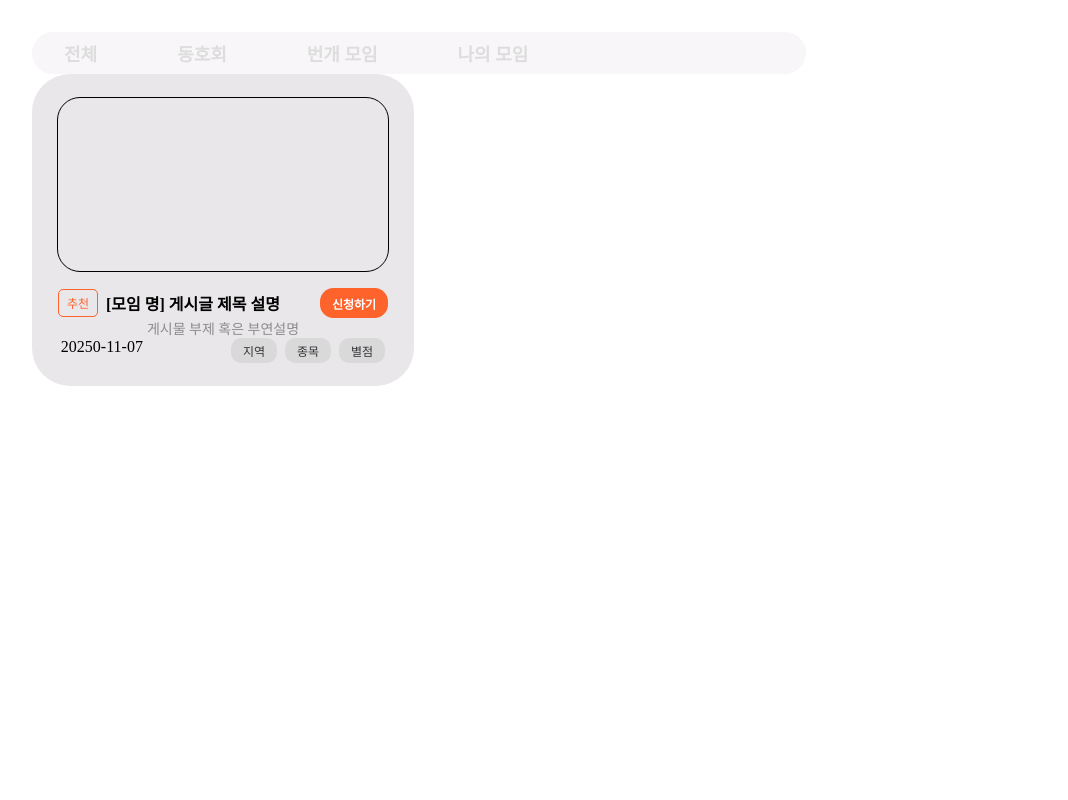
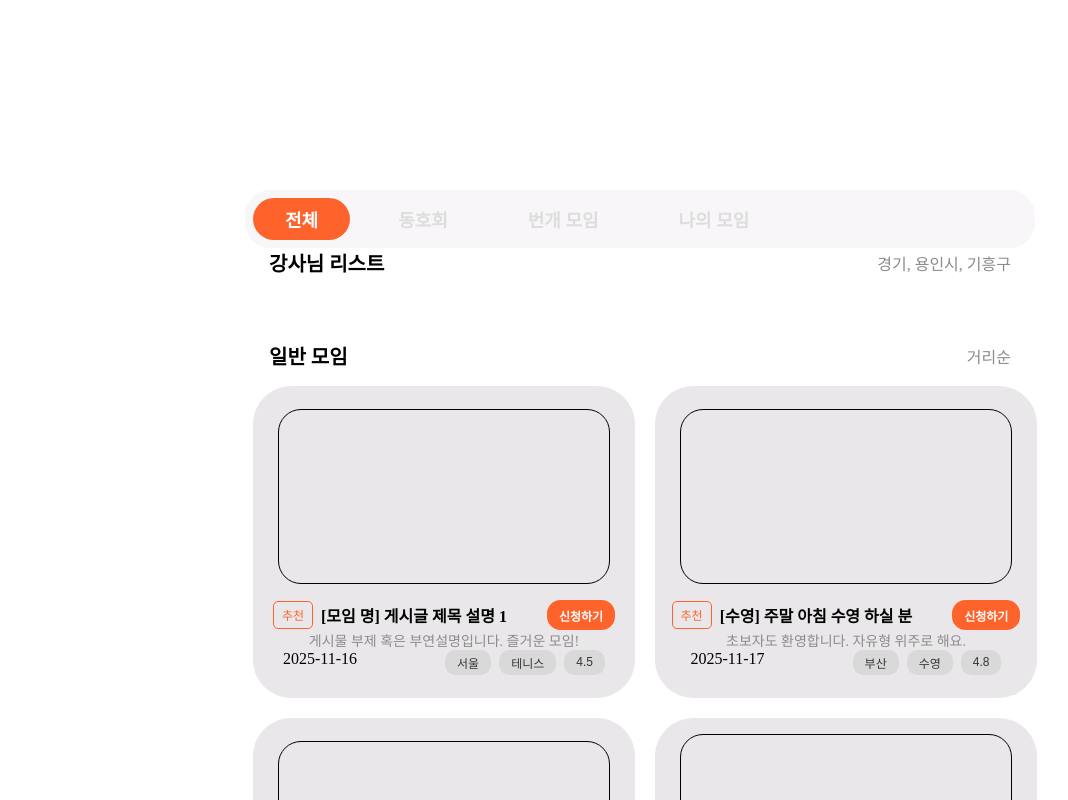
Before and after one commit to YeonWoojuice/sfit-frontend, a React (Vite) app: page / in a window 1280 px wide. Shown: the top 800 px of the page, without its empty margins (0-1068 px from the left). Built offline with nearby package versions, Linux system fonts and the light colour scheme.

Commit message:
add mainpage
메인 페이지 ui 구성

```diff
--- a/src/App.jsx
+++ b/src/App.jsx
@@ -1,12 +1,10 @@
 import "./App.css";
-import MeetingCard from "./componets/gathering/MeetingCard";
-import Tab from "./componets/main/Tab";
+import MainPage from "./pages/MainPage";
 
 function App() {
   return (
     <>
-      <Tab />
-      <MeetingCard />
+      <MainPage />
     </>
   );
 }
--- a/src/componets/gathering/MeetingCard.jsx
+++ b/src/componets/gathering/MeetingCard.jsx
@@ -8,11 +8,11 @@ const RequestButton = () => {
   return <button className={styles.requestBtn}>신청하기</button>;
 };
 
-const CategoryButton = ({ label }) => {
-  return <button className={styles.categoryBtn}>{label}</button>;
+const CategoryButton = ({ children }) => {
+  return <button className={styles.categoryBtn}>{children}</button>;
 };
 
-function MeetingCard() {
+function MeetingCard({ meeting }) {
   return (
     <div className={styles.container}>
       <div className={styles.img}></div>
@@ -21,19 +21,19 @@ function MeetingCard() {
         <div className={styles.contentHeader}>
           <div className={styles.leftBox}>
             <RecomandIcon />
-            <p className={styles.name}>[모임 명] 게시글 제목 설명</p>
+            <p className={styles.name}>{meeting.name}</p>
           </div>
           <RequestButton />
         </div>
-        <p className={styles.content}>게시물 부제 혹은 부연설명</p>
+        <p className={styles.content}>{meeting.description}</p>
       </div>
 
       <div className={styles.bottomBox}>
-        20250-11-07
+        {meeting.date}
         <div className={styles.btnBox}>
-          <CategoryButton label={"지역"} />
-          <CategoryButton label={"종목"} />
-          <CategoryButton label={"별점"} />
+          <CategoryButton>{meeting.region}</CategoryButton>
+          <CategoryButton>{meeting.sport}</CategoryButton>
+          <CategoryButton>{meeting.rating}</CategoryButton>
         </div>
       </div>
     </div>
--- a/src/componets/main/Tab.jsx
+++ b/src/componets/main/Tab.jsx
@@ -3,7 +3,7 @@ import styles from "../../styles/main/Tab.module.css";
 function Tab() {
   return (
     <div className={styles.container}>
-      <div className={styles.tabBtn}>전체</div>
+      <div className={`${styles.tabBtn} ${styles.active}`}>전체</div>
       <div className={styles.tabBtn}>동호회</div>
       <div className={styles.tabBtn}>번개 모임</div>
       <div className={styles.tabBtn}>나의 모임</div>
--- /dev/null
+++ b/src/pages/MainPage.jsx
@@ -0,0 +1,88 @@
+import styles from "../styles/main/MainPage.module.css";
+import Tab from "../componets/main/Tab";
+import MeetingCard from "../componets/gathering/MeetingCard";
+
+function MainPage() {
+  const mockMeetingData = [
+    {
+      id: 1,
+      name: "[모임 명] 게시글 제목 설명 1",
+      description: "게시물 부제 혹은 부연설명입니다. 즐거운 모임!",
+      date: "2025-11-16",
+      region: "서울",
+      sport: "테니스",
+      rating: 4.5,
+    },
+    {
+      id: 2,
+      name: "[수영] 주말 아침 수영 하실 분",
+      description: "초보자도 환영합니다. 자유형 위주로 해요.",
+      date: "2025-11-17",
+      region: "부산",
+      sport: "수영",
+      rating: 4.8,
+    },
+    {
+      id: 3,
+      name: "[농구] 저녁에 3v3 한게임!",
+      description: "한강 공원에서 가볍게 뛰실 분 구합니다.",
+      date: "2025-11-18",
+      region: "서울",
+      sport: "농구",
+      rating: 4.2,
+    },
+    {
+      id: 4,
+      name: "[클라이밍] 볼더링 같이 풀어요",
+      description: "더클라임 신논현점입니다. V3-V4 레벨.",
+      date: "2025-11-19",
+      region: "경기",
+      sport: "클라이밍",
+      rating: 4.9,
+    },
+    {
+      id: 5,
+      name: "[축구] 주말 오전 11:11 정규 게임",
+      description: "용병 구합니다! 포지션은 미드필더.",
+      date: "2025-11-20",
+      region: "인천",
+      sport: "축구",
+      rating: 4.6,
+    },
+    {
+      id: 6,
+      name: "[배드민턴] 초심자 대상 레슨 모임",
+      description: "라켓 없으셔도 대여 가능합니다.",
+      date: "2025-11-21",
+      region: "대구",
+      sport: "배드민턴",
+      rating: 4.7,
+    },
+  ];
+
+  return (
+    <div className={styles.container}>
+      <div className={styles.header}></div>
+      <Tab />
+      <div className={styles.insturctorSection}>
+        <div className={styles.sectionHeader}>
+          <h1 className={styles.sectionTitle}>강사님 리스트</h1>
+          <p className={styles.sort}>경기, 용인시, 기흥구</p>
+        </div>
+      </div>
+      <section className={styles.meetingSection}>
+        <div className={styles.sectionHeader}>
+          <h1 className={styles.sectionTitle}>일반 모임</h1>
+          <p className={styles.sort}>거리순</p>
+        </div>
+        <div className={styles.cardSection}>
+          {mockMeetingData.map((meeting) => (
+            <MeetingCard key={meeting.id} meeting={meeting} />
+          ))}
+        </div>
+      </section>
+    </div>
+  );
+}
+
+export default MainPage;
--- /dev/null
+++ b/src/styles/main/MainPage.module.css
@@ -0,0 +1,46 @@
+.container {
+  display: flex;
+  flex-direction: column;
+  justify-content: center;
+  align-items: center;
+}
+
+.header {
+  height: 110px;
+}
+
+.insturctorSection,
+.meetingSection {
+  width: 774px;
+}
+
+.meetingSection {
+  margin-top: 4rem;
+}
+
+.sectionHeader {
+  padding-inline: 1rem;
+
+  display: flex;
+  justify-content: space-between;
+  align-items: center;
+}
+
+.sectionTitle {
+  font-size: 20px;
+}
+
+.sort {
+  font-size: 1rem;
+  font-weight: 500;
+
+  color: #8d8b8d;
+}
+
+.cardSection {
+  margin-top: 1rem;
+
+  display: grid;
+  grid-template-columns: repeat(2, 1fr);
+  gap: 1.25rem;
+}
--- a/src/styles/main/Tab.module.css
+++ b/src/styles/main/Tab.module.css
@@ -1,9 +1,12 @@
 .container {
   width: 774px;
+
+  margin-top: 3rem;
 
   display: flex;
   justify-content: start;
   align-items: center;
+  padding: 0.5rem;
   gap: 1rem;
 
   background: #f8f6f8;
@@ -13,12 +16,18 @@
 .tabBtn {
   padding: 0.5rem 2rem;
 
-  /* background: #ff632c;
-  border-radius: 25px; */
+  border-radius: 25px;
 
   font-weight: 700;
   font-size: 18px;
 
-  /* color: #ffffff; */
   color: #dddddd;
+
+  cursor: pointer;
 }
+
+.tabBtn.active {
+  background: #ff632c;
+
+  color: #ffffff;
+}
```
